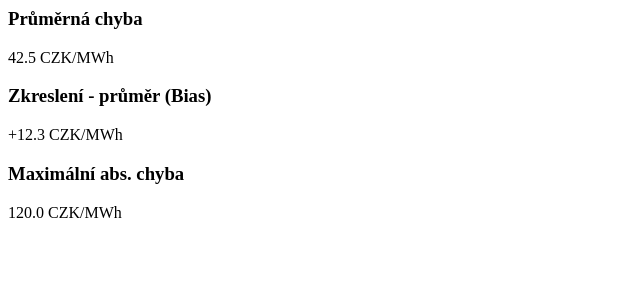
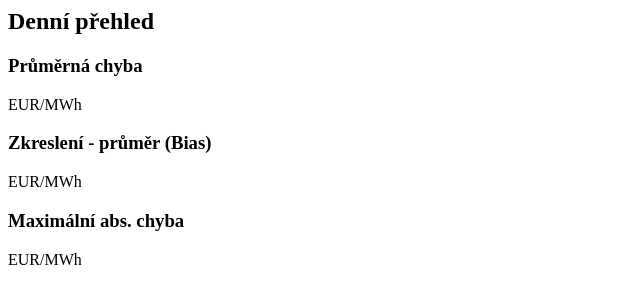
Before and after one commit to freddycz/electricity-price-prediction-model, a Python web app: template templates/metrics.html in a window 1280 px wide. Shown: the top 304 px of the page, without its empty margins (0-640 px from the left). Run offline with Jinja, Linux system fonts and the light colour scheme; the template is opened without the code that fills it, so the values that code supplies are empty.

Commit message:
using mockdata

```diff
--- a/templates/metrics.html
+++ b/templates/metrics.html
@@ -1,23 +1,40 @@
 <!-- metrics.html -->
-<div class="shrink-0 px-4 py-4 pb-6">
-    <div class="max-w-7xl mx-auto grid grid-cols-1 md:grid-cols-3 gap-4">
+<div class="flex-1 px-4 py-4 pb-6" id="metrics-container">
+    <div class="max-w-7xl mx-auto flex flex-col items-center">
 
-        <!-- Průměrná chyba (Avg error) -->
-        <div class="bg-white rounded-xl p-4 shadow-sm border border-gray-200 flex flex-col items-center justify-center text-center hover:shadow-md transition-shadow">
-            <h3 class="text-xs sm:text-sm font-semibold text-gray-500 uppercase tracking-wide mb-1">Průměrná chyba</h3>
-            <div class="text-2xl sm:text-3xl font-bold text-gray-900">42.5 <span class="text-sm font-normal text-gray-400">CZK/MWh</span></div>
+        <div class="w-full flex justify-between items-center mb-4 px-2">
+            <h2 class="text-xl font-bold text-gray-800">Denní přehled</h2>
         </div>
 
-        <!-- Zkreslení - průměr (Bias) -->
-        <div class="bg-white rounded-xl p-4 shadow-sm border border-gray-200 flex flex-col items-center justify-center text-center hover:shadow-md transition-shadow">
-            <h3 class="text-xs sm:text-sm font-semibold text-gray-500 uppercase tracking-wide mb-1">Zkreslení - průměr (Bias)</h3>
-            <div class="text-2xl sm:text-3xl font-bold text-red-500">+12.3 <span class="text-sm font-normal text-gray-400">CZK/MWh</span></div>
-        </div>
+        <div class="w-full grid grid-cols-1 md:grid-cols-3 gap-4">
 
-        <!-- Maximální absolutní chyba -->
-        <div class="bg-white rounded-xl p-4 shadow-sm border border-gray-200 flex flex-col items-center justify-center text-center hover:shadow-md transition-shadow">
-            <h3 class="text-xs sm:text-sm font-semibold text-gray-500 uppercase tracking-wide mb-1">Maximální abs. chyba</h3>
-            <div class="text-2xl sm:text-3xl font-bold text-gray-900">120.0 <span class="text-sm font-normal text-gray-400">CZK/MWh</span></div>
+            <!-- Průměrná chyba (Avg error) -->
+            <div
+                class="bg-white rounded-xl p-4 shadow-sm border border-gray-200 flex flex-col items-center justify-center text-center hover:shadow-md transition-shadow">
+                <h3 class="text-xs sm:text-sm font-semibold text-gray-500 uppercase tracking-wide mb-1">Průměrná chyba
+                </h3>
+                <div class="text-2xl sm:text-3xl font-bold text-gray-900">{{ data.metrics.avg_error }} <span
+                        class="text-sm font-normal text-gray-400">EUR/MWh</span></div>
+            </div>
+
+            <!-- Zkreslení - průměr (Bias) -->
+            <div
+                class="bg-white rounded-xl p-4 shadow-sm border border-gray-200 flex flex-col items-center justify-center text-center hover:shadow-md transition-shadow">
+                <h3 class="text-xs sm:text-sm font-semibold text-gray-500 uppercase tracking-wide mb-1">Zkreslení -
+                    průměr (Bias)</h3>
+                <div class="text-2xl sm:text-3xl font-bold text-red-500">{{ data.metrics.bias }} <span
+                        class="text-sm font-normal text-gray-400">EUR/MWh</span></div>
+            </div>
+
+            <!-- Maximální absolutní chyba -->
+            <div
+                class="bg-white rounded-xl p-4 shadow-sm border border-gray-200 flex flex-col items-center justify-center text-center hover:shadow-md transition-shadow">
+                <h3 class="text-xs sm:text-sm font-semibold text-gray-500 uppercase tracking-wide mb-1">Maximální abs.
+                    chyba</h3>
+                <div class="text-2xl sm:text-3xl font-bold text-gray-900">{{ data.metrics.max_abs_error }} <span
+                        class="text-sm font-normal text-gray-400">EUR/MWh</span></div>
+            </div>
+
         </div>
 
     </div>
```
